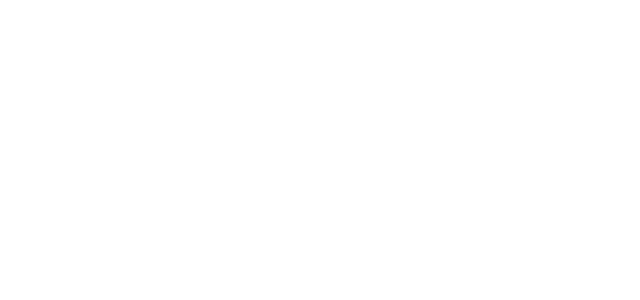
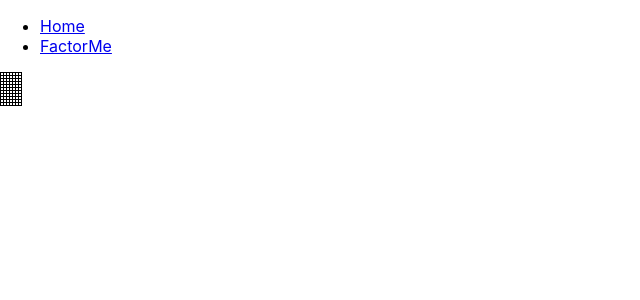
Before and after one commit to cpflames-2/onetris, a React (Create React App) app: page /onetris in a window 1280 px wide. Before the commit this address had no page. Shown: the top 300 px of the page, without its empty margins (0-640 px from the left). Built offline with nearby package versions, Linux system fonts and the light colour scheme.

Commit message:
Make a onetris

```diff
--- a/src/App.js
+++ b/src/App.js
@@ -3,6 +3,7 @@
 import Layout from "./pages/Layout";
 import Home from "./pages/Home";
 import FactorMe from "./pages/FactorMe";
+import Onetris from "./pages/Onetris";
 
 export default function App() {
   return (
@@ -14,6 +15,9 @@
         <Route path="/factorme" element={<Layout />}>
           <Route index element={<FactorMe />} />
         </Route>
+        <Route path="/onetris" element={<Layout />}>
+          <Route index element={<Onetris />} />
+        </Route>
       </Routes>
     </BrowserRouter>
   );
--- a/src/pages/FactorMe.js
+++ b/src/pages/FactorMe.js
@@ -52,7 +52,7 @@
   return output.join("  x  ");
 }
 
-export default function Home() {
+export default function FactorMe() {
   var params = new URLSearchParams(window.location.search);
   const number = Number(params.get('number'));
 
--- /dev/null
+++ b/src/pages/Onetris.css
@@ -0,0 +1,4 @@
+table, th, td {
+  border: 1px solid black;
+  border-collapse: collapse;
+}
--- /dev/null
+++ b/src/pages/Onetris.js
@@ -0,0 +1,28 @@
+import './Onetris.css';
+
+export default function Onetris() {
+  //var params = new URLSearchParams(window.location.search);
+  //var number = params.get('factorme');
+
+  return (
+    <div className="App">
+      <table>
+        <tr><td /><td /><td /><td /><td /><td /><td /></tr>
+        <tr><td /><td /><td /><td /><td /><td /><td /></tr>
+        <tr><td /><td /><td /><td /><td /><td /><td /></tr>
+        <tr><td /><td /><td /><td /><td /><td /><td /></tr>
+        <tr><td /><td /><td /><td /><td /><td /><td /></tr>
+        <tr><td /><td /><td /><td /><td /><td /><td /></tr>
+        <tr><td /><td /><td /><td /><td /><td /><td /></tr>
+        <tr><td /><td /><td /><td /><td /><td /><td /></tr>
+        <tr><td /><td /><td /><td /><td /><td /><td /></tr>
+        <tr><td /><td /><td /><td /><td /><td /><td /></tr>
+        <tr><td /><td /><td /><td /><td /><td /><td /></tr>
+      </table>
+    </div>
+  );
+}
+
+
+
+//export default App;
```
